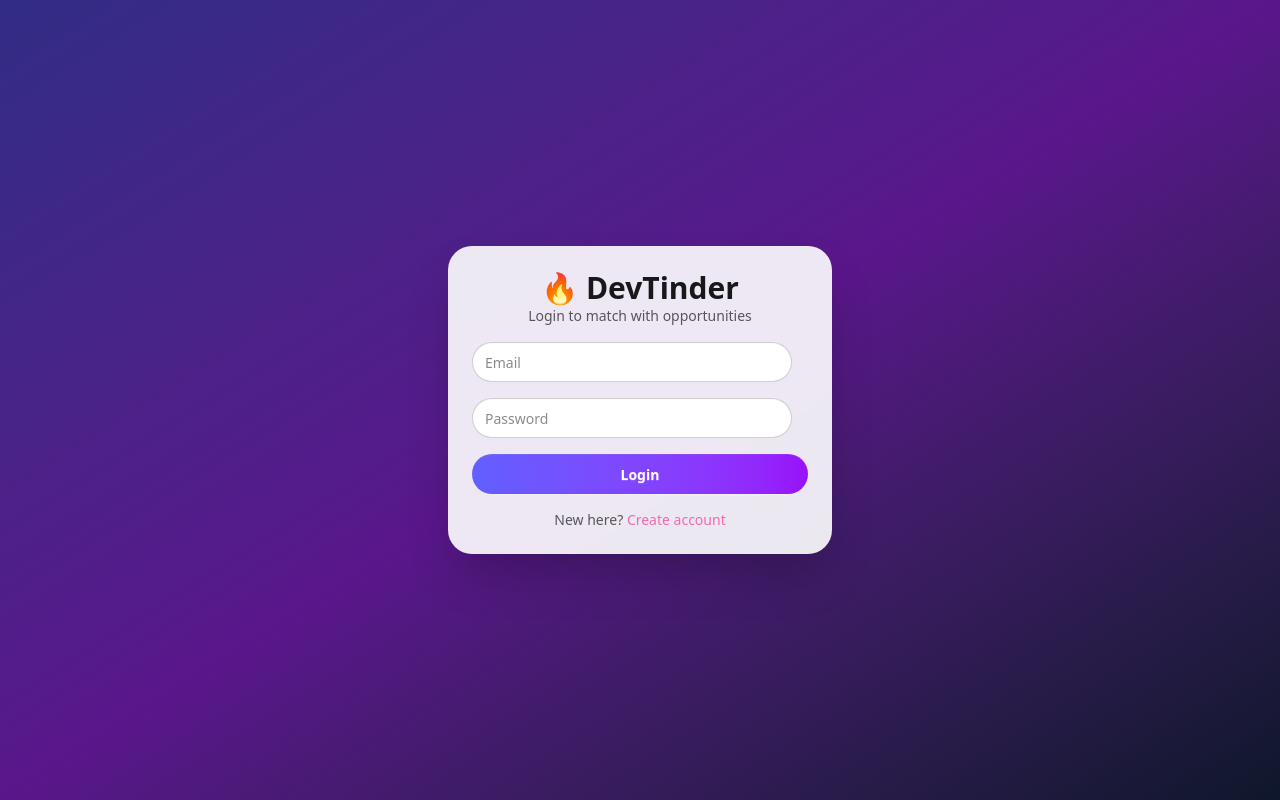
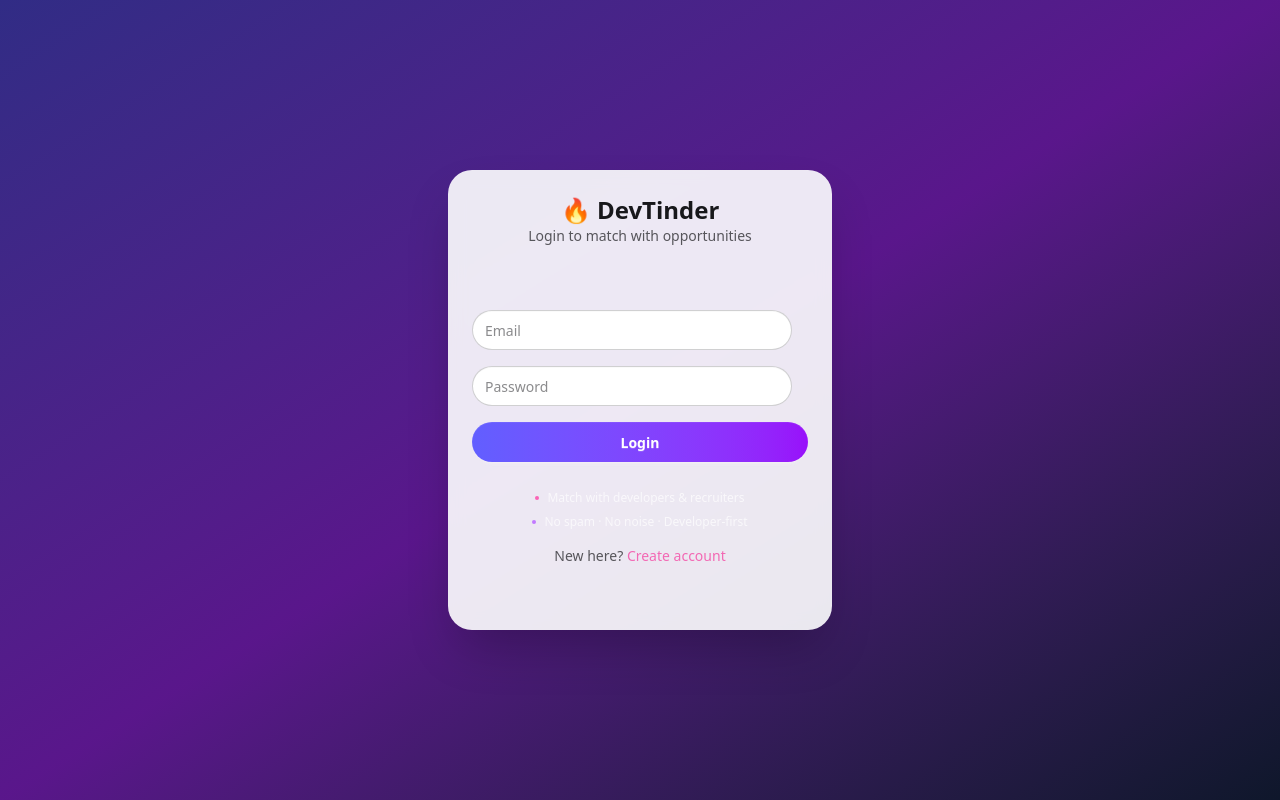
Before and after one commit to 2shiwangi000/DevTinder-fe, a React (Vite) app: page /login in a window 1280 px wide. Built offline with nearby package versions, Linux system fonts and the light colour scheme.

Commit message:
create Profile full implementation

```diff
--- a/package.json
+++ b/package.json
@@ -13,6 +13,7 @@
     "@reduxjs/toolkit": "^2.11.2",
     "@tailwindcss/vite": "^4.1.18",
     "axios": "^1.13.4",
+    "clsx": "^2.1.1",
     "react": "^19.2.0",
     "react-dom": "^19.2.0",
     "react-redux": "^9.2.0",
--- a/src/App.tsx
+++ b/src/App.tsx
@@ -8,6 +8,8 @@ import React from "react";
 import Settings from "./pages/settings";
 import Connections from "./pages/Connections";
 import Requests from "./pages/Requests";
+import CreateProfile from "./pages/createProfile";
+import AuthFlipCard from "./pages/AuthFlipCard";
 
 function App() {
   //  React.useEffect(() => {
@@ -18,7 +20,11 @@ function App() {
     <Routes>
       {/* Public routes */}
       <Route element={<MainLayout authenticated={false} />}>
-        <Route path="/login" element={<Login />} />
+        <Route path="/login" element={<div
+  className="min-h-screen flex items-center justify-center
+  bg-gradient-to-br from-indigo-900 via-purple-900 to-slate-900"
+><AuthFlipCard /></div>} />
+         {/* <Route path="/create-account" element={<CreateProfile/>} /> */}
       </Route>
 
       {/* Protected routes */}
--- a/src/index.css
+++ b/src/index.css
@@ -1,2 +1,18 @@
 @import "tailwindcss";
 @plugin "daisyui";
+
+.perspective {
+  perspective: 1200px;
+}
+
+.transform-style-preserve-3d {
+  transform-style: preserve-3d;
+}
+
+.backface-hidden {
+  backface-visibility: hidden;
+}
+
+.rotate-y-180 {
+  transform: rotateY(180deg);
+}
--- /dev/null
+++ b/src/pages/AuthFlipCard.tsx
@@ -0,0 +1,53 @@
+import { useState } from "react";
+import clsx from "clsx";
+import Login from "./Login";
+import CreateProfile from "./createProfile";
+
+const AuthFlipCard = () => {
+  const [mode, setMode] = useState<"login" | "signup">("login");
+
+  return (
+    <div className="w-96 max-w-[90vw]">
+      <div className="card bg-base-100/90 backdrop-blur shadow-2xl rounded-3xl overflow-hidden">
+        {/* Header (fake flip) */}
+        <div className="text-center py-6">
+          <h2 className="text-2xl font-bold">🔥 DevTinder</h2>
+          <p className="text-sm opacity-70">
+            {mode === "login"
+              ? "Login to match with opportunities"
+              : "Create your developer account"}
+          </p>
+        </div>
+
+        {/* Body (cross fade) */}
+        <div className="relative px-6 pb-6 grid">
+          {/* Login */}
+          <div
+            className={clsx(
+              "col-start-1 row-start-1 flex flex-col justify-center transition-all duration-300 ease-in-out",
+              mode === "login"
+                ? "opacity-100 translate-x-0 visible"
+                : "opacity-0 -translate-x-6 pointer-events-none invisible",
+            )}
+          >
+            <Login onSwitch={() => setMode("signup")} />
+          </div>
+
+          {/* Signup */}
+          <div
+            className={clsx(
+              "col-start-1 row-start-1 transition-all duration-500 ease-in-out",
+              mode === "signup"
+                ? "opacity-100 translate-x-0 visible"
+                : "opacity-0 translate-x-6 pointer-events-none invisible",
+            )}
+          >
+            <CreateProfile onSwitch={() => setMode("login")} />
+          </div>
+        </div>
+      </div>
+    </div>
+  );
+};
+
+export default AuthFlipCard;
--- /dev/null
+++ b/src/pages/CreateProfile.tsx
@@ -0,0 +1,158 @@
+import { useState } from "react";
+import { Link, useNavigate } from "react-router-dom";
+import { login, signup } from "../service/auth";
+import { useNotification } from "../context/NotificationContext";
+import { addUser } from "../store/slices/userSlice";
+import { useAppDispatch } from "../utils/hooks";
+
+const CreateProfile = ({ onSwitch }: { onSwitch: () => void }) => {
+  const navigate = useNavigate();
+  const dispatch = useAppDispatch();
+  const { showAlert } = useNotification();
+  const [formData, setFormData] = useState({
+    firstName: "",
+    lastName: "",
+    emailId: "",
+    password: "",
+  });
+  const [autoLogin, setAutoLogin] = useState(true);
+  const [errors, setErrors] = useState<Record<string, string>>({});
+  const [loading, setLoading] = useState(false);
+
+  const handleChange = (e: React.ChangeEvent<HTMLInputElement>) => {
+    setFormData({
+      ...formData,
+      [e.target.name]: e.target.value,
+    });
+  };
+
+  const handleSubmit = async (e: React.FormEvent) => {
+    setLoading(true);
+    e.preventDefault();
+
+    // basic validation
+    const newErrors: Record<string, string> = {};
+    if (!formData.firstName) newErrors.firstName = "First name is required";
+    // if (!formData.lastName) newErrors.lastName = "Last name is required";
+    if (!formData.emailId) newErrors.emailId = "Email is required";
+    if (!formData.password) newErrors.password = "Password is required";
+
+    if (Object.keys(newErrors).length) {
+      setErrors(newErrors);
+      return;
+    }
+
+    signup(formData).then((res) => {
+      if (res?.code === 200) {
+        showAlert(res?.message, "success");
+        setTimeout(() => {
+          if (autoLogin) {
+            login(formData?.emailId, formData?.password).then((res) => {
+              if (res?.code === 200) {
+                //   showAlert(res?.message, "success");
+                dispatch(addUser(res?.data));
+                navigate("/");
+              } else {
+                showAlert(res?.message || "Invalid credentials", "error");
+              }
+            });
+          } else {
+            onSwitch();
+          }
+          setLoading(false);
+        }, 1000);
+      } else {
+        setLoading(false);
+        showAlert(res?.message, "error");
+      }
+    });
+  };
+
+  return (
+    <form className="flex flex-col gap-4" onSubmit={handleSubmit}>
+      <div>
+        <input
+          name="firstName"
+          className="input input-bordered rounded-full"
+          placeholder="First name"
+          value={formData.firstName}
+          onChange={handleChange}
+        />
+        {errors.firstName && (
+          <p className="text-error text-xs ml-2">{errors.firstName}</p>
+        )}
+      </div>
+      <div>
+        <input
+          name="lastName"
+          className="input input-bordered rounded-full"
+          placeholder="Last name"
+          value={formData.lastName}
+          onChange={handleChange}
+        />
+        {errors.lastName && (
+          <p className="text-error text-xs ml-2">{errors.lastName}</p>
+        )}
+      </div>
+
+      <div>
+        {" "}
+        <input
+          name="emailId"
+          type="email"
+          className="input input-bordered rounded-full"
+          placeholder="Email"
+          value={formData.emailId}
+          onChange={handleChange}
+        />
+        {errors.emailId && (
+          <p className="text-error text-xs ml-2">{errors.emailId}</p>
+        )}
+      </div>
+
+      <div>
+        {" "}
+        <input
+          name="password"
+          type="password"
+          className="input input-bordered rounded-full"
+          placeholder="Password"
+          value={formData.password}
+          onChange={handleChange}
+        />
+        {errors.password && (
+          <p className="text-error text-xs ml-2">{errors.password}</p>
+        )}
+      </div>
+      <label className="flex items-center gap-2 text-sm opacity-70 cursor-pointer">
+        <input
+          type="checkbox"
+          className="checkbox checkbox-sm checkbox-primary"
+          checked={autoLogin}
+          onChange={(e) => setAutoLogin(e.target.checked)}
+        />
+        <span>Log me in automatically after signup</span>
+      </label>
+
+      <button
+        disabled={loading}
+        type="submit"
+        className="btn rounded-full text-white border-0
+  bg-gradient-to-r from-indigo-500 to-purple-600"
+      >
+        Create Account
+      </button>
+
+      <p
+        onClick={!loading ? onSwitch : undefined}
+        className={`text-center text-sm opacity-70
+    ${loading ? "cursor-not-allowed opacity-40" : "cursor-pointer"}
+  `}
+      >
+        Already have an account? <span className="text-pink-500">Login</span>
+      </p>
+    </form>
+  );
+};
+
+export default CreateProfile;
--- a/src/pages/Login.tsx
+++ b/src/pages/Login.tsx
@@ -3,9 +3,9 @@ import { validateEmail, validatePassword } from "../utils/validators";
 import { login } from "../service/auth";
 import { useDispatch } from "react-redux";
 import { addUser } from "../store/slices/userSlice";
-import { useNavigate } from "react-router-dom";
+import { Link, useNavigate } from "react-router-dom";
 import { useNotification } from "../context/NotificationContext";
-const Login = () => {
+const Login = ({ onSwitch }: { onSwitch: () => void }) => {
   const dispatch = useDispatch();
   const navigate = useNavigate();
   const { showAlert } = useNotification();
@@ -31,7 +31,6 @@ const Login = () => {
     if (emailError || passwordError) return;
 
     login(email, password).then((res) => {
-      console.log(res);
       if (res?.code === 200) {
         showAlert(res?.message, "success");
         dispatch(addUser(res?.data));
@@ -43,70 +42,61 @@ const Login = () => {
   };
 
   return (
-    <div
-      className="min-h-screen flex items-center justify-center
-  bg-gradient-to-br from-indigo-900 via-purple-900 to-slate-900"
-    >
-      <div className="card w-96 bg-base-100/90 backdrop-blur shadow-2xl rounded-3xl">
-        <form onSubmit={handleSubmit} className="card-body gap-4">
-          {/* Header */}
-          <div className="text-center">
-            <h2 className="text-3xl font-bold">🔥 DevTinder</h2>
-            <p className="text-sm opacity-70">
-              Login to match with opportunities
-            </p>
-          </div>
-
-          {/* Email */}
+    <form className="flex flex-col gap-4" onSubmit={handleSubmit}>
       <div>
-            <label className="input input-bordered flex items-center gap-2 rounded-full">
         <input
+          className="input input-bordered rounded-full"
           type="email"
-                className="grow"
           placeholder="Email"
           value={email}
           onChange={(e) => setEmail(e.target.value)}
         />
-            </label>
+
         {errors.email && (
           <p className="text-error text-xs mt-1 ml-2">{errors.email}</p>
         )}
       </div>
-
-          {/* Password */}
       <div>
-            <label className="input input-bordered flex items-center gap-2 rounded-full">
         <input
+          className="input input-bordered rounded-full"
           type="password"
-                className="grow"
           placeholder="Password"
           value={password}
           onChange={(e) => setPassword(e.target.value)}
         />
-            </label>
         {errors.password && (
           <p className="text-error text-xs mt-1 ml-2">{errors.password}</p>
         )}
       </div>
 
-          {/* Button */}
       <button
         className="btn rounded-full text-white border-0
     bg-gradient-to-r from-indigo-500 to-purple-600"
       >
         Login
       </button>
+      <div
+        className="mt-3 flex flex-col items-center gap-2
+  text-xs text-white/70"
+      >
+        <div className="flex items-center gap-2">
+          <span className="h-1 w-1 rounded-full bg-pink-400" />
+          <span>Match with developers & recruiters</span>
+        </div>
 
-          {/* Footer */}
-          <p className="text-center text-sm opacity-70">
-            New here?{" "}
-            <span className="link link-hover text-pink-500">
-              Create account
-            </span>
+        <div className="flex items-center gap-2">
+          <span className="h-1 w-1 rounded-full bg-purple-400" />
+          <span>No spam · No noise · Developer-first</span>
+        </div>
+      </div>
+
+      <p
+        onClick={onSwitch}
+        className="text-center text-sm opacity-70 cursor-pointer"
+      >
+        New here? <span className="text-pink-500">Create account</span>
       </p>
     </form>
-      </div>
-    </div>
   );
 };
 
--- a/src/service/auth.ts
+++ b/src/service/auth.ts
@@ -30,8 +30,20 @@ export async function logout() {
       },
     );
     return res?.data;
-  } catch (err:any) {
+  } catch (err: any) {
     console.log(err);
     return err?.response?.data;
   }
 }
+
+export async function signup(payload: object) {
+  try {
+    const res = await axios.post(BASE_URL + "signup", payload, {
+      withCredentials: true,
+    });
+    return res?.data;
+  } catch (err: any) {
+    console.log(err);
+    return err?.response?.data;
+  }
+}
```
Also changed, not shown: 1 other file (tests, documents, lock files or other folders). Lines whose indentation alone changed are shown as unchanged.
